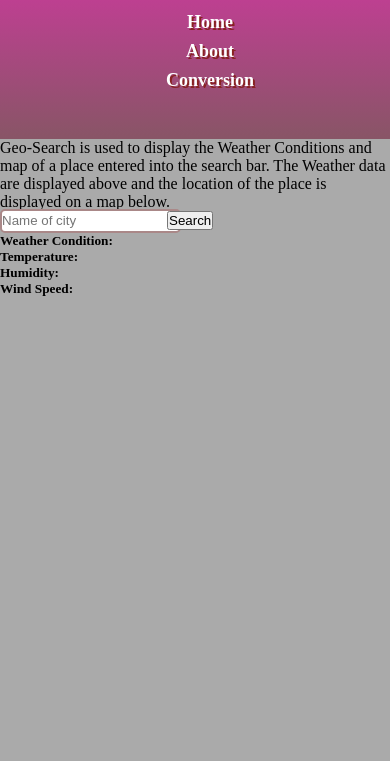
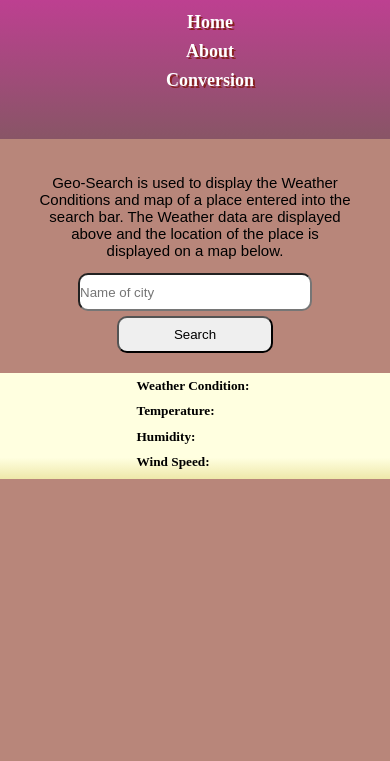
Before and after one commit to DevKenny-git/Geo-Search, a plain HTML site: page index.html in a window 390 px wide. Shown: the part 83-844 px from the top of the page. Drawn offline with Linux system fonts and the light colour scheme; some packages are replaced by stand-ins of ours; a script that the page names is missing; a web font is replaced by a local one.

Commit message:
ft style map section and included responsiveness

```diff
--- a/style.css
+++ b/style.css
@@ -69,24 +69,6 @@ nav {
     padding: .4em;
 }
 
-.right form {
-    display: flex;
-    flex-direction: row;
-}
-.search {
-    border-radius: 5px;
-    border: 2px solid #a88;
-    height: 1.8em;
-    margin-right: -18px;
-    margin-top: -3px;
-}
-.search:focus {
-    background-color: rgb(212, 186, 100);
-}
-
-#i-search {
-    color: #ccc;
-}
 
 
 
@@ -127,17 +109,68 @@ nav {
     }
 
     #map {
-        overflow: scroll;
+
+        width: 100vw;
+        height: 50vw;
     }
 }
 
 /********************************************************************/
 
+main {
+    background-color: rgba(205, 80,50, .4);
+    display: flex;
+    flex-direction: column;
+    width: 100vw;
+    justify-content: center;
+    align-items: flex-start;
+}
+
+form {
+    display: flex;
+    direction: column;
+    justify-content: center;
+    align-items: center;
+    margin-top: 15px;
+}
+
+.text-description {
+    margin-top: 10px;
+    font-size: 15px;
+    font-family: sans-serif;
+    text-align: center;
+    height: 10vh;
+    margin-right: 10px;
+    margin-left: 10px;
+}
+
 #map {
     height: 80vh;
     width: 100vw;
 }
+/******************************************************************/
 
+
+
+.search {
+    width: 30vw;
+    border-radius: 10px;
+
+    height: 2.8em;
+    margin-top: 5px;
+
+}
+
+.search:focus {
+    background-color: rgb(212, 186, 100);
+}
+
+#search {
+    width: 8vw;
+    height: 2.8em;
+    margin-top: 5px;
+    border-radius: 10px;
+}
 
 /************************************************************/
 #about {
@@ -199,6 +232,100 @@ nav {
     width: 180px;
     margin-right: 10px;
 }
+/*********************************************************/
+
+.display-weather {
+    width: 100vw;
+    height: 50vh;
+    margin-top: 20px;
+    display: flex;
+
+
+}
+.weather-values {
+    background: linear-gradient(to top, #EEE8AA, #FFFFE0 20%);
+    height: 8vh;
+    display: flex;
+    width: 100vw;
+    padding-top: 8px;
+    justify-content: center;
+    align-items: flex-start;
+
+}
+
+.weather-values > div {
+    width: 50vw;
+
+
+}
+
+.weather-values > div p {
+    display: inline;
+    margin-bottom: 8px;
+}
+
+.weather-values > div p + p {
+    display: inline;
+    padding-left: 5px;
+}
+
+@media(max-width: 760px) {
+    #weather-article {
+        display: flex;
+        flex-direction: column;
+        width: 100%;
+    }
+
+    .text-description {
+        display: flex;
+        flex-direction: column;
+        width: 80vw;
+        justify-content: center;
+        align-items: center;
+        padding: 10px;
+    }
+
+    .display-weather
+    {
+        display: 100vh;
+        height: 40vh;
+        display: flex;
+        flex-direction: column;
+    }
+    .weather-values {
+        display: flex;
+        flex-direction: column;
+        height: 12vh;
+        width: 100vw;
+        padding-top: 5px;
+        justify-content: center;
+        align-items: center;
+    }
+    .weather-values > div {
+        display: flex;
+        flex-direction: row;
+        justify-content: flex-start;
+        align-items: space-around;
+        padding-left: 20vw;
+        height: 40vw;
+    }
+
+
+    .search-div {
+        display: flex;
+        flex-direction: column;
+        justify-content: center;
+        align-items: center;
+    }
+
+    #search-input {
+        width: 60vw;
+    }
+    #search {
+        width: 40vw;
+    }
+}
+
 /*********************************************************/
 #convertPage {
     padding: 50px 10px;
```
